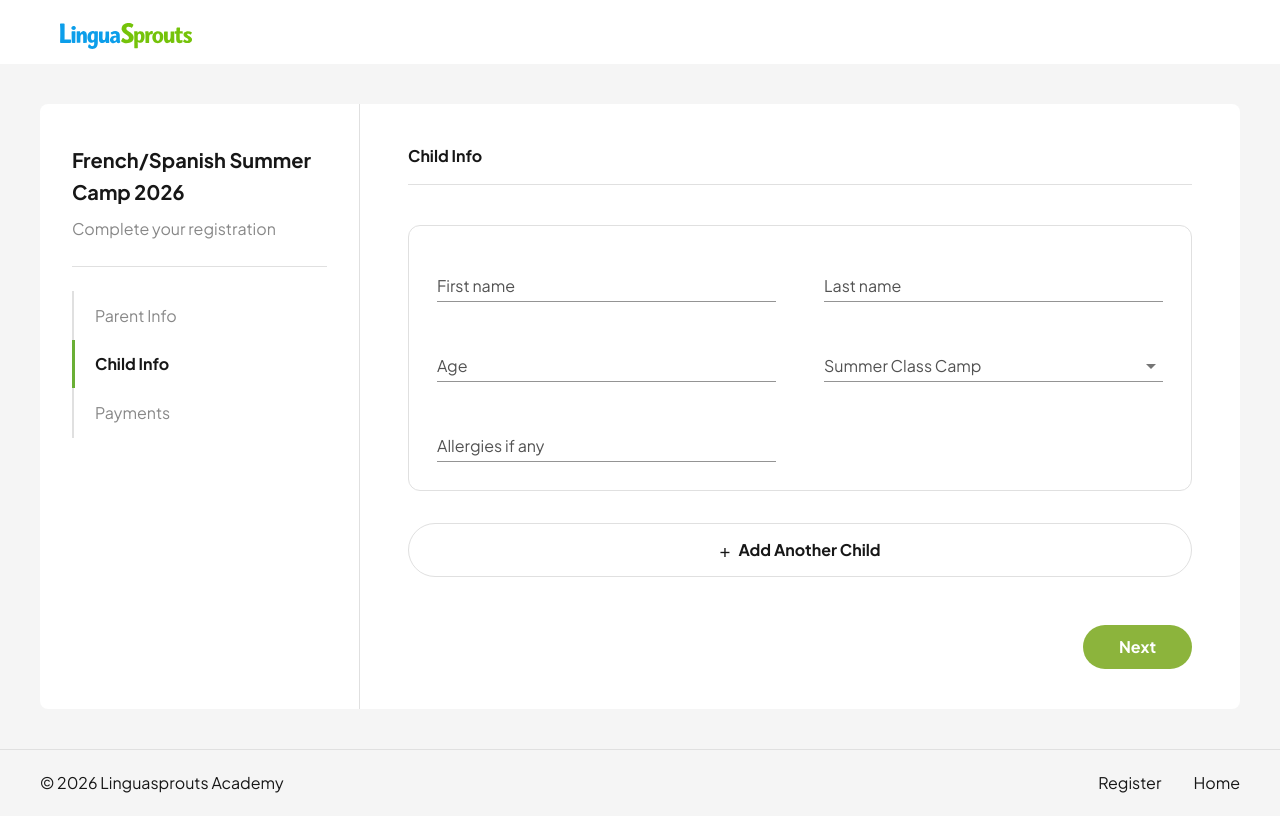
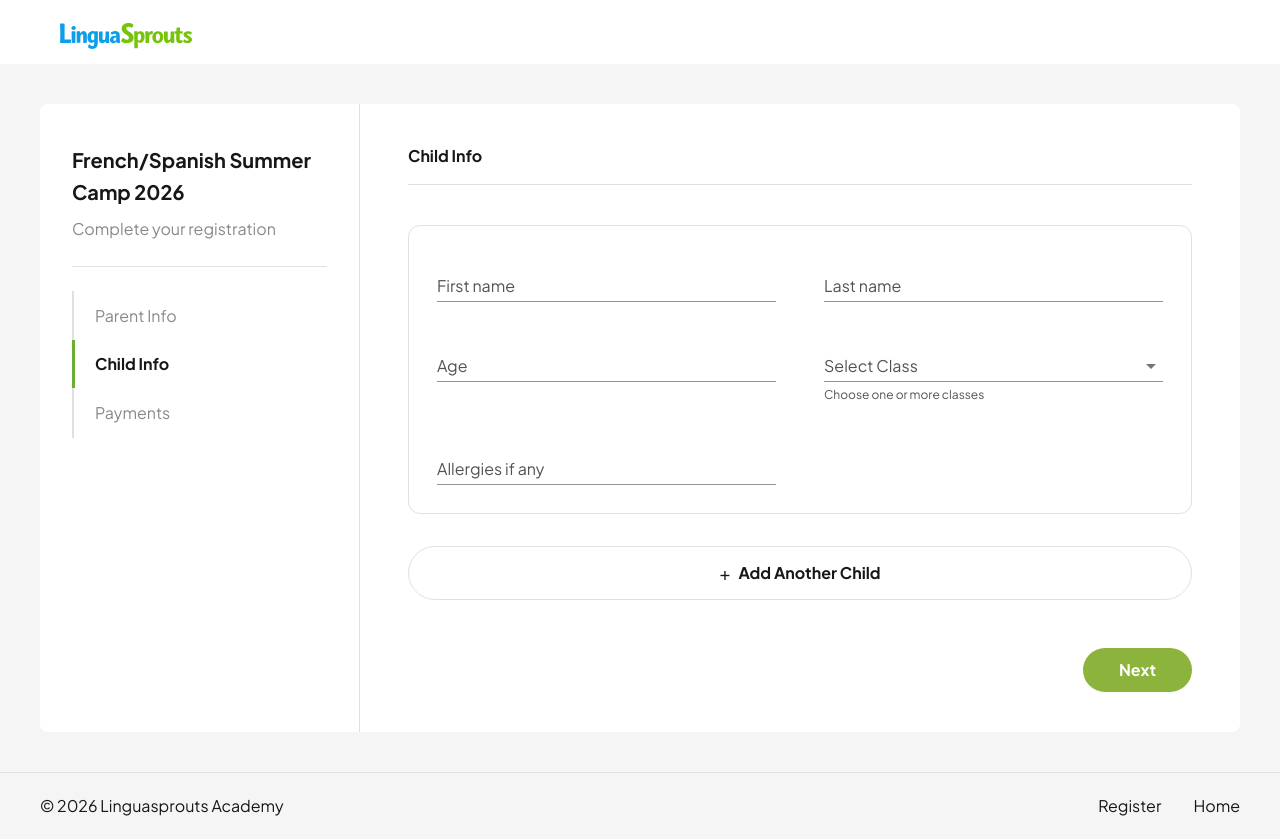
Before and after one commit to invasion-studio/linguasprouts-client, a Next.js app: page /register in a window 1280 px wide. Both pictures are taken after a click on the element "Child Info". Before the commit the page ends 816 px from the top, so only its background shows below. Built offline with nearby package versions, Linux system fonts and the light colour scheme; what @mui/material-nextjs would draw is missing.

Commit message:
Fix: make select more UX friendly

```diff
--- a/modules/registration/components/ChildInfoForm.tsx
+++ b/modules/registration/components/ChildInfoForm.tsx
@@ -3,6 +3,7 @@
 import {
   Checkbox,
   FormControl,
+  FormHelperText,
   InputLabel,
   ListItemText,
   MenuItem,
@@ -34,7 +35,10 @@ type CampSelectProps = {
 };
 
 type ChildSummaryCardProps = {
-  child: Pick<ChildData, "firstName" | "lastName" | "age" | "allergies" | "camps">;
+  child: Pick<
+    ChildData,
+    "firstName" | "lastName" | "age" | "allergies" | "camps"
+  >;
   onEdit: () => void;
 };
 
@@ -156,14 +160,14 @@ function CampSelect({ selectId, selected, onToggle }: CampSelectProps) {
 
   return (
     <FormControl variant="standard" fullWidth className={style.field}>
-      <InputLabel id={`${selectId}-label`}>Summer Class Camp</InputLabel>
+      <InputLabel id={`${selectId}-label`}>Select Class</InputLabel>
       <Select
         labelId={`${selectId}-label`}
         id={selectId}
         multiple
         value={selected}
         onChange={handleChange}
-        label="Summer Class Camp"
+        label="Select Class"
         renderValue={(value) =>
           value.map((camp) => camp.replace(" Class", "")).join(", ")
         }
@@ -175,6 +179,7 @@ function CampSelect({ selectId, selected, onToggle }: CampSelectProps) {
           </MenuItem>
         ))}
       </Select>
+      <FormHelperText>Choose one or more classes</FormHelperText>
     </FormControl>
   );
 }
```
